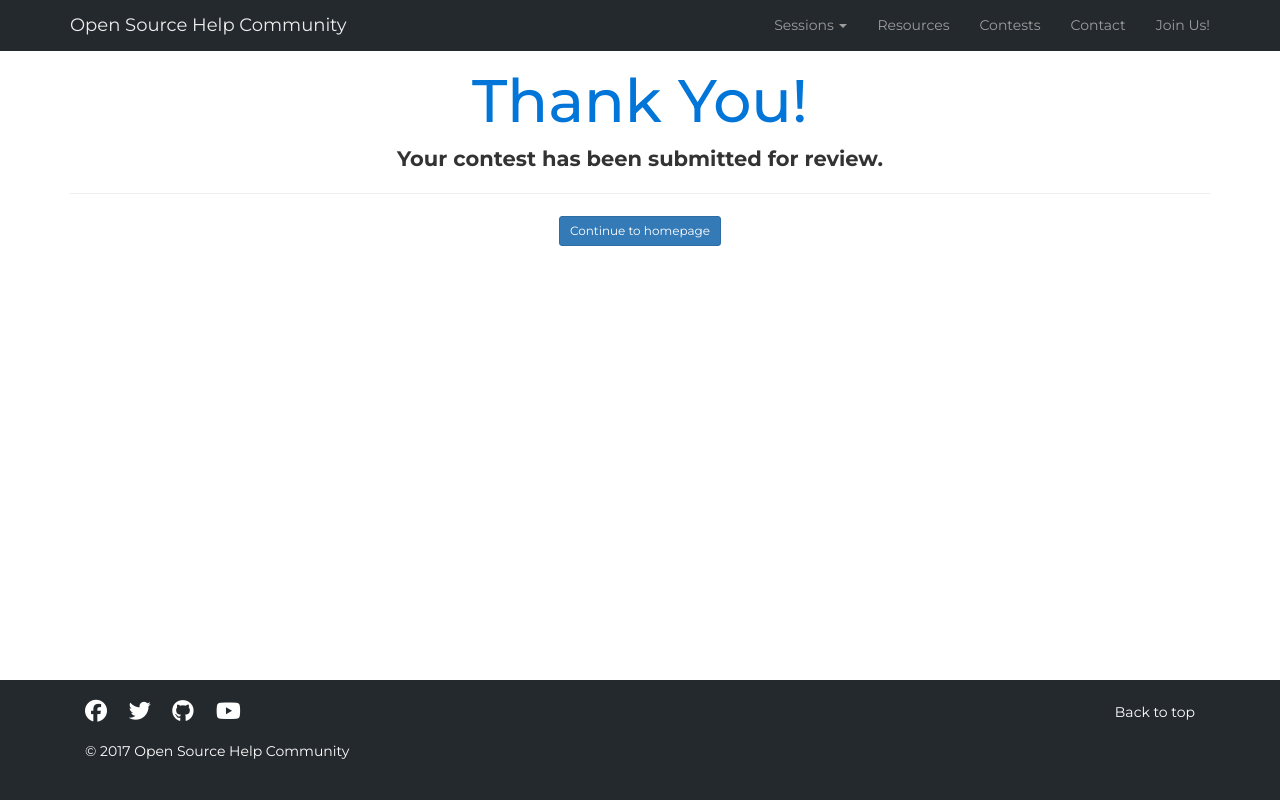
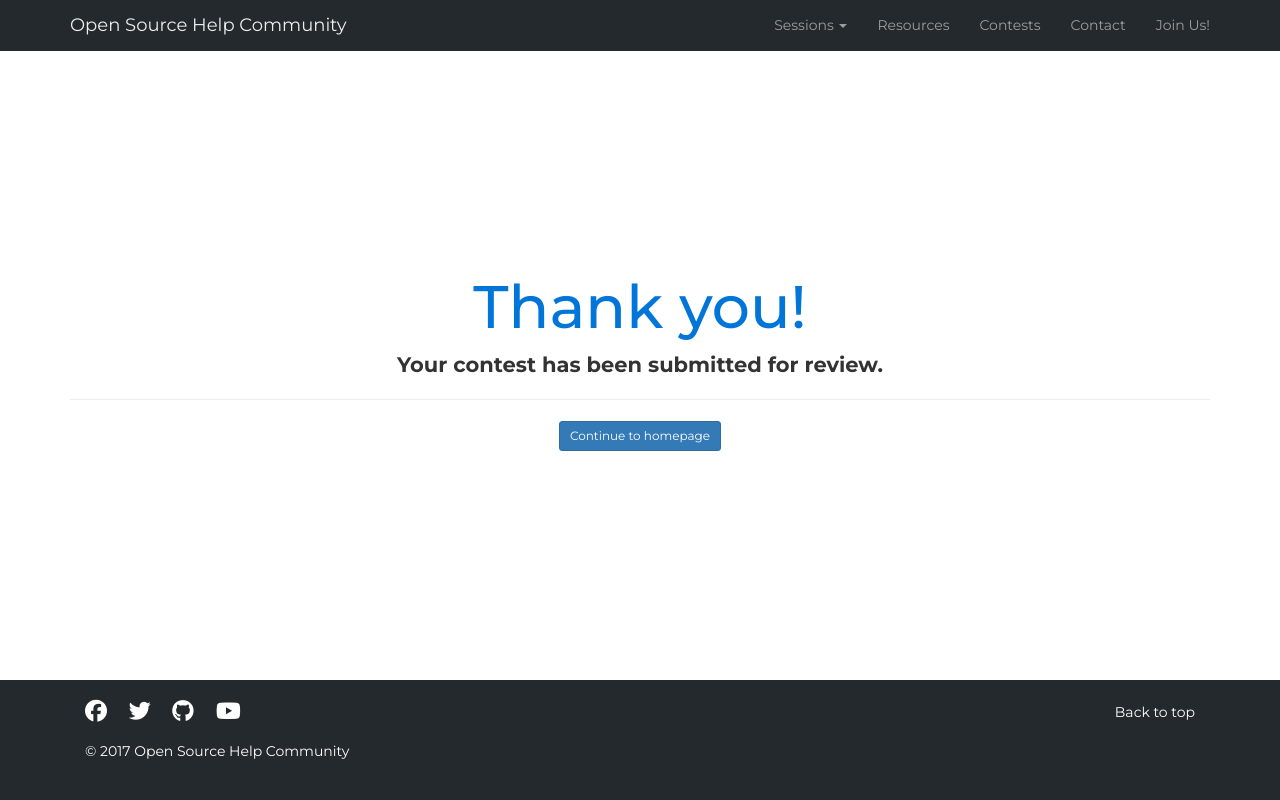
Before and after one commit to OpenSourceHelpCommunity/OpenSourceHelpCommunity.github.io, a Django app: page /submit_contest/ in a window 1280 px wide. Run offline with Django 3.2, Linux system fonts and the light colour scheme; some libraries are stand-ins or nearby versions.

Commit message:
Moved confirmation text to the center (v, h)

```diff
--- a/oshc/main/static/main/css/app.css
+++ b/oshc/main/static/main/css/app.css
@@ -402,3 +402,21 @@ footer .container {
 .zone {
   display:none;
 }
+
+/* CONTEST SUBMISSION PAGE CSS STARTS */
+.vcenter {
+  display: flex;
+  flex-direction: column;
+  align-content: center;
+  justify-content: center;
+  height: 90vh;
+  z-index: -100;
+  position: absolute;
+  top: 0;
+  left: 0;
+  right: 0;
+}
+
+.subtitle {
+  margin: 0 !important;
+}
--- a/oshc/main/templates/contest_submission.html
+++ b/oshc/main/templates/contest_submission.html
@@ -3,9 +3,9 @@
 {% block content %}
 
 <div class="jumbotron text-xs-center">
-  <div class="container text-center">
-      <h1 class="display-3">Thank You!</h1>
-      <p class="lead"><strong>Your contest has been submitted for review.</strong></p>
+  <div class="container text-center vcenter">
+      <h1 class="display-3">Thank you!</h1>
+      <p class="lead subtitle"><strong>Your contest has been submitted for review.</strong></p>
       <hr>
       <p class="lead">
         <a class="btn btn-primary btn-sm" href="{% url 'home' %}" role="button">Continue to homepage</a>
```
